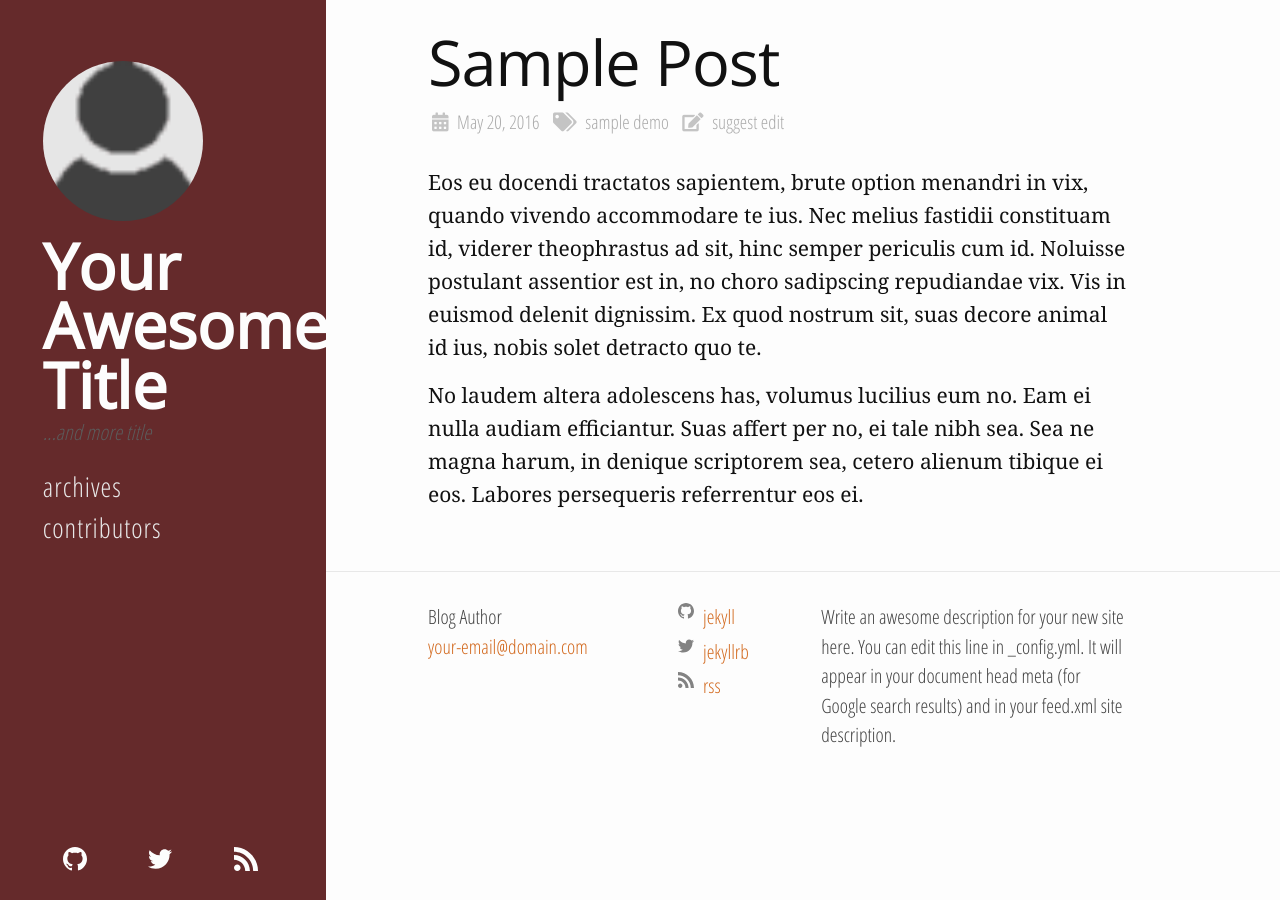
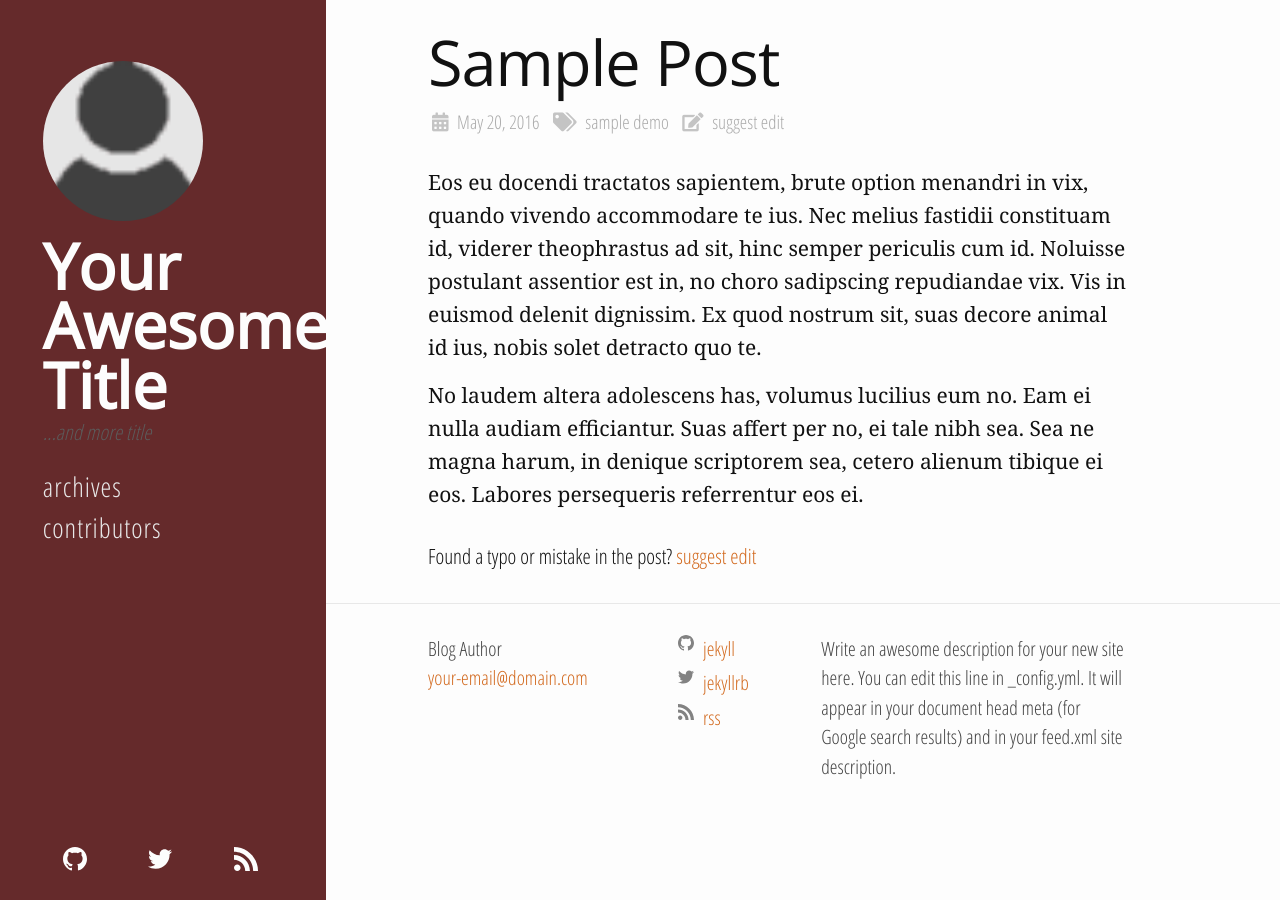
Before and after one commit to haacked/haackbar, a Jekyll site: the page built from _posts/2016-05-20-my-example-post.md, in a window 1280 px wide. Built offline with Jekyll 4.4.1, drawn with Linux system fonts in a browser that asks for light colours; cached includes are drawn as plain includes; nearby versions of some CDN libraries; some web fonts are replaced; library files that are not in the unit come from our copies.

Commit message:
Add an edit link at bottom of post
This was suggested in https://github.com/haacked/haacked.com/pull/835

```diff
--- a/_layouts/post.html
+++ b/_layouts/post.html
@@ -11,6 +11,7 @@ layout: default
   <div class="post-content e-content" itemprop="articleBody">
     {{ content }}
   </div>
+  <span class="edit">Found a typo or mistake in the post? {% include post/edit.html %}</span>
 
   {% if site.comments.enabled %}
     {% include comments.html %}
```
